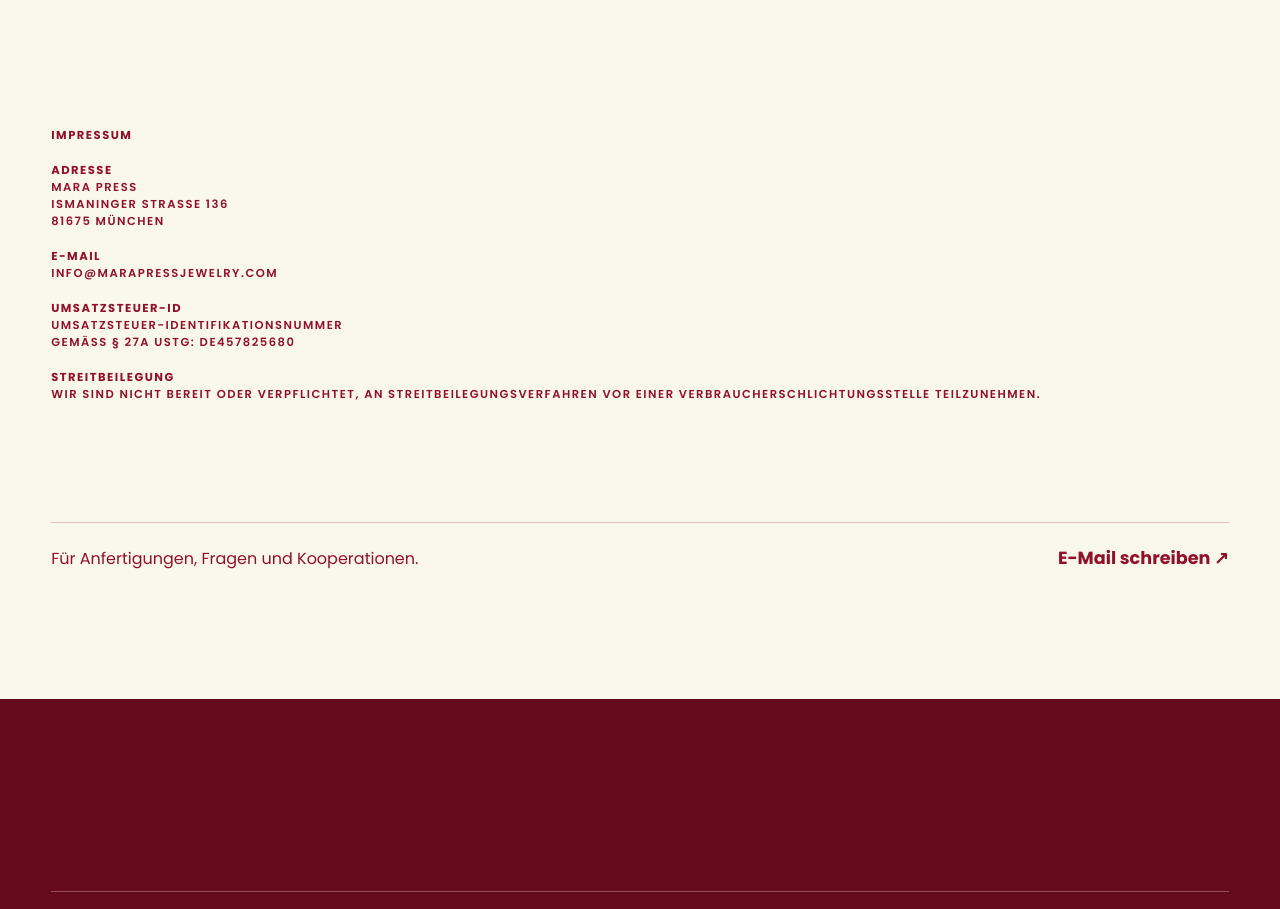
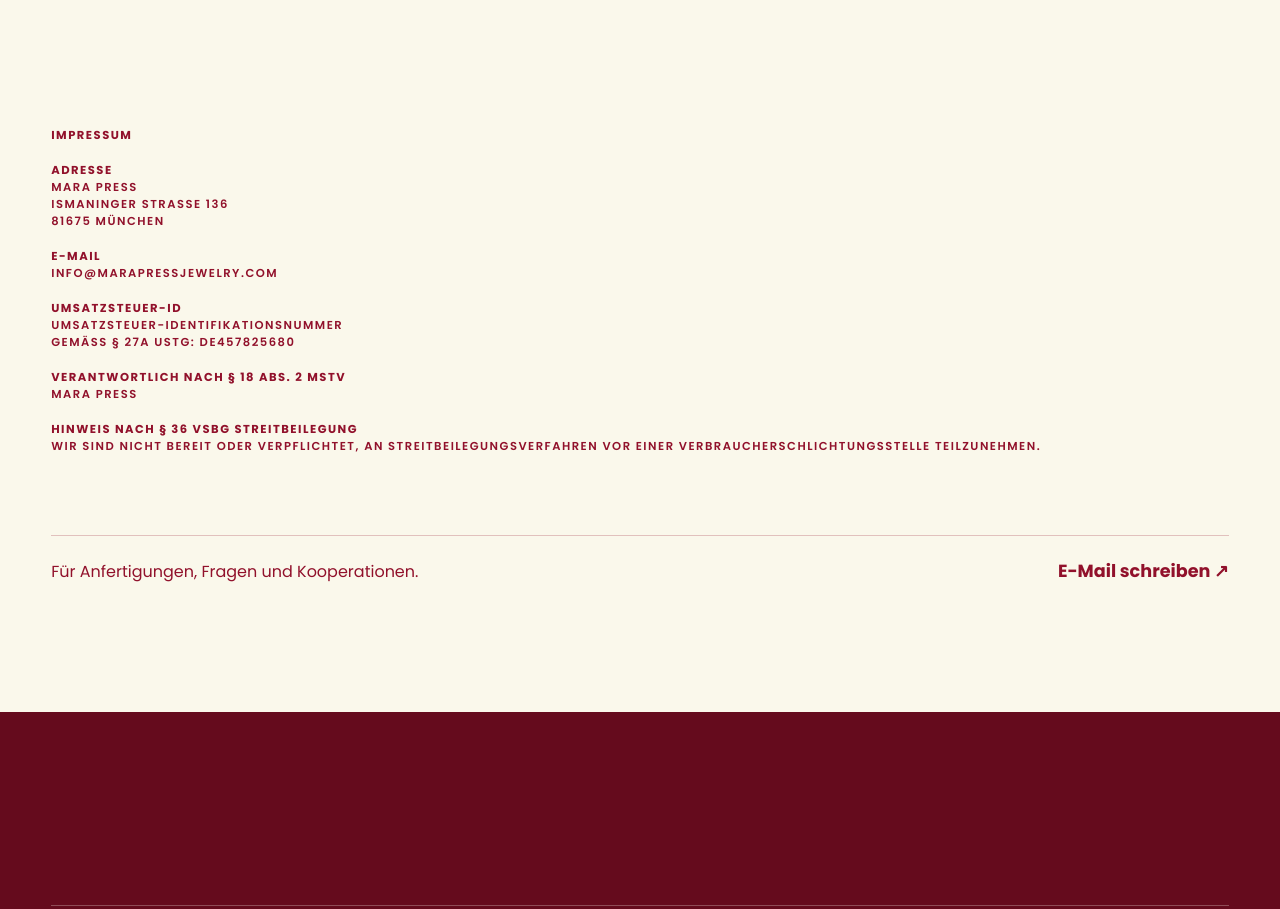
Before and after one commit to marapressjewelry2/website, a plain HTML site: page index.html in a window 1280 px wide. Shown: the part 808-1717 px from the top of the page. Drawn offline with Linux system fonts and the light colour scheme.

Commit message:
Add responsible party and dispute resolution notice

```diff
--- a/index.html
+++ b/index.html
@@ -102,7 +102,12 @@
           Umsatzsteuer-Identifikationsnummer <br>
           gemäß § 27a UStG: DE457825680 <br>
           <br>
-          <strong>Streitbeilegung</strong><br>
+
+         <strong> Verantwortlich nach § 18 Abs. 2 MStV</strong><br>
+          Mara Press<br>
+          <br>
+
+          <strong>Hinweis nach § 36 VSBG Streitbeilegung</strong><br>
           Wir sind nicht bereit oder verpflichtet, an Streitbeilegungsverfahren vor einer Verbraucherschlichtungsstelle teilzunehmen.
         </p>
         <div class="contact-row">
```
